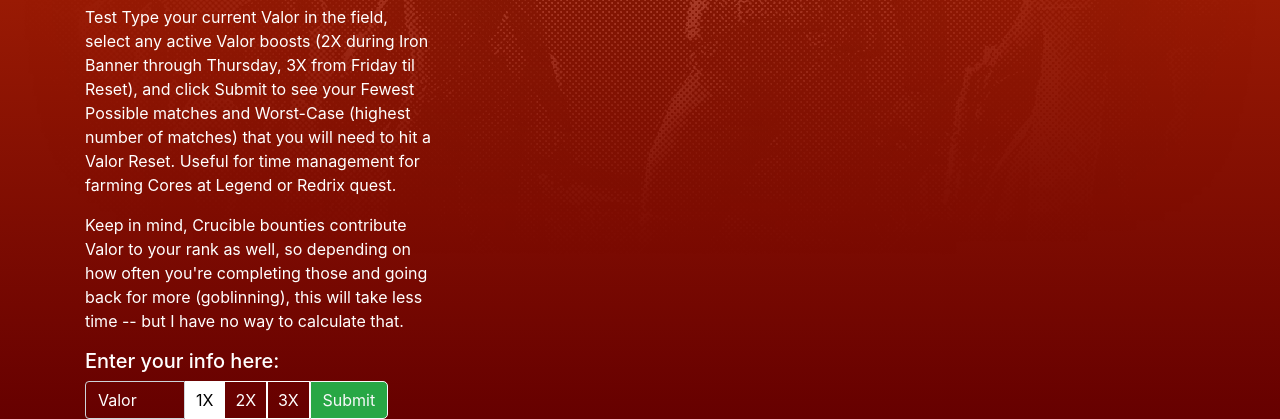
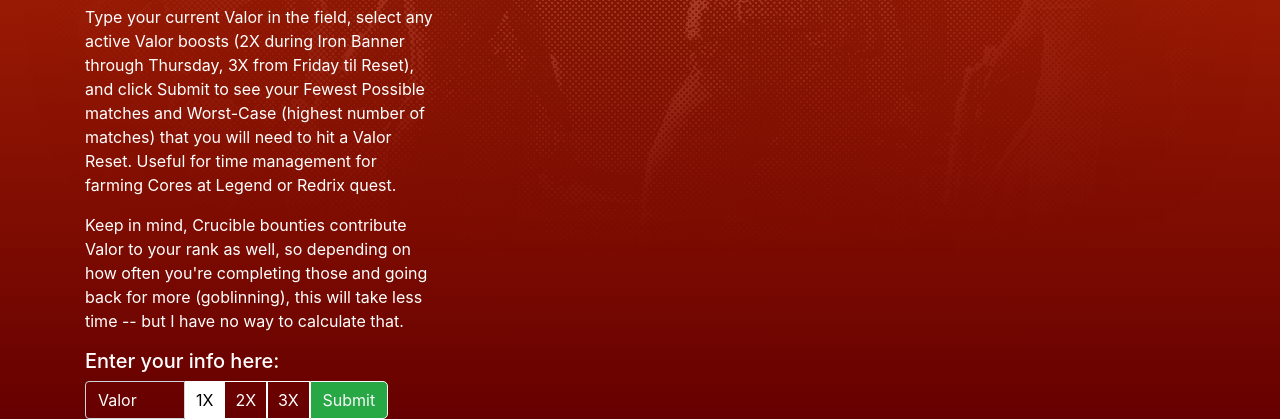
Before and after one commit to travisbuel/travisbuel.github.io, a plain HTML site: page index.html in a window 1280 px wide. Shown: the part 450-869 px from the top of the page. Drawn offline with nearby package versions, Linux system fonts and the light colour scheme.

Commit message:
fix remove test

```diff
--- a/index.html
+++ b/index.html
@@ -17,7 +17,7 @@
       <div class="row mb-20">
         <div class="col-lg-4 col-md-12 col-sm-12"">
           <h2>How's this work?</h2>
-          <p>Test Type your current Valor in the field, select any active Valor boosts (2X during Iron Banner through
+          <p>Type your current Valor in the field, select any active Valor boosts (2X during Iron Banner through
             Thursday, 3X from Friday til Reset), and click Submit to see your Fewest Possible matches and Worst-Case
             (highest number of matches) that you will need to hit a Valor Reset. Useful for time
             management for farming Cores at Legend or Redrix quest.</p>
```
